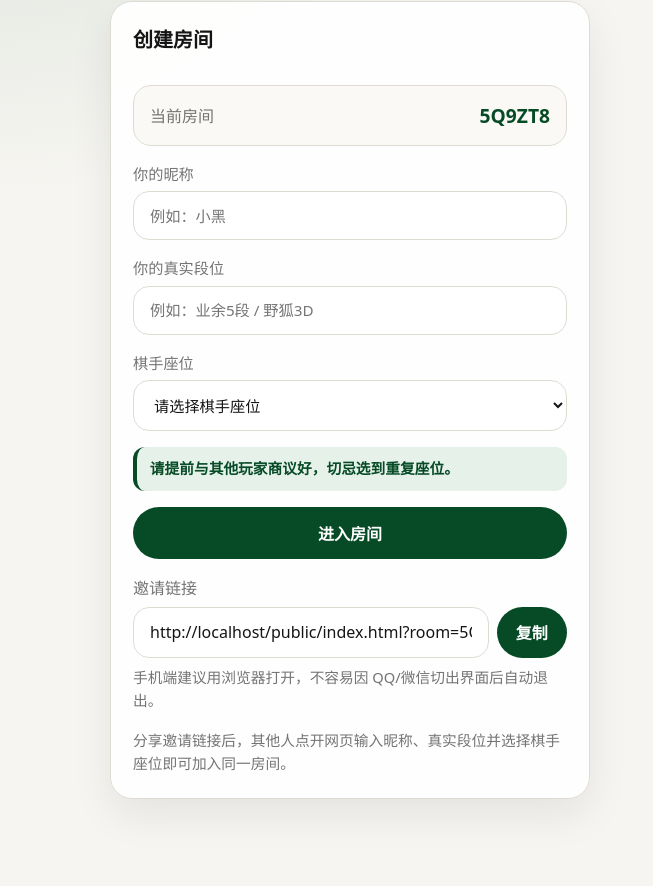
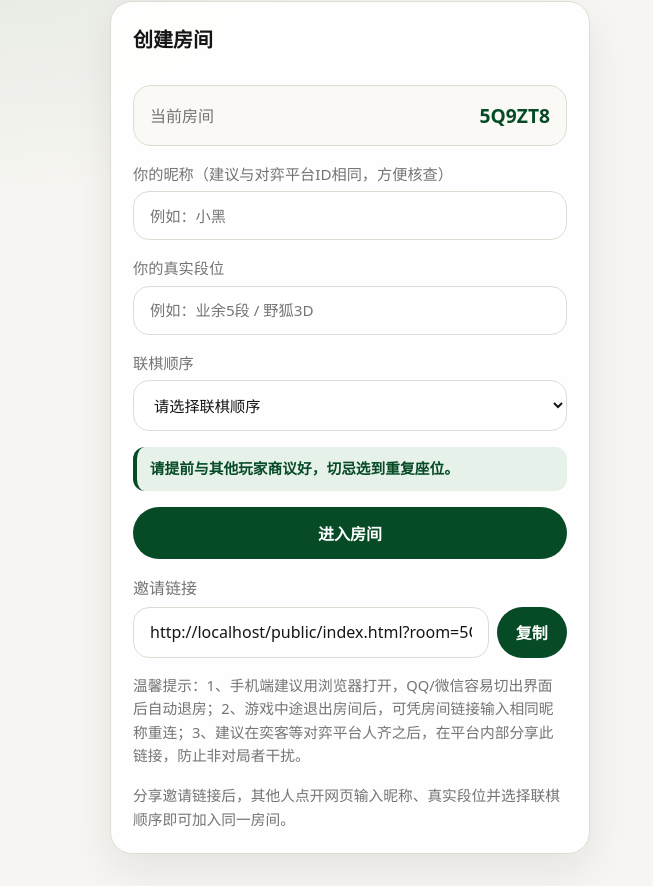
Before and after one commit to SWeeTvT/Spy-Go, a website: page public/index.html in a window 1280 px wide. Shown: the part 253-1139 px from the top of the page, without its empty margins (0-653 px from the left). Before the commit the page ends 1084 px from the top, so only its background shows below. Drawn offline with nearby package versions, Linux system fonts and the light colour scheme; no server answers.

Commit message:
Update join page guidance copy

```diff
--- a/public/index.html
+++ b/public/index.html
@@ -31,7 +31,7 @@
       </div>
 
       <label>
-        你的昵称
+        你的昵称（建议与对弈平台ID相同，方便核查）
         <input id="nameInput" maxlength="16" placeholder="例如：小黑" autocomplete="nickname" />
       </label>
 
@@ -41,9 +41,9 @@
       </label>
 
       <label>
-        棋手座位
+        联棋顺序
         <select id="seatInput">
-          <option value="">请选择棋手座位</option>
+          <option value="">请选择联棋顺序</option>
           <option value="black1">黑1</option>
           <option value="black2">黑2</option>
           <option value="black3">黑3</option>
@@ -63,11 +63,14 @@
           <input id="inviteInput" readonly />
           <button id="copyInviteButton" type="button">复制</button>
         </div>
-        <p class="hint mobile-browser-tip">手机端建议用浏览器打开，不容易因 QQ/微信切出界面后自动退出。</p>
       </div>
 
+      <p class="hint mobile-browser-tip">
+        温馨提示：1、手机端建议用浏览器打开，QQ/微信容易切出界面后自动退房；2、游戏中途退出房间后，可凭房间链接输入相同昵称重连；3、建议在奕客等对弈平台人齐之后，在平台内部分享此链接，防止非对局者干扰。
+      </p>
+
       <p class="hint">
-        分享邀请链接后，其他人点开网页输入昵称、真实段位并选择棋手座位即可加入同一房间。
+        分享邀请链接后，其他人点开网页输入昵称、真实段位并选择联棋顺序即可加入同一房间。
       </p>
     </section>
 
```
